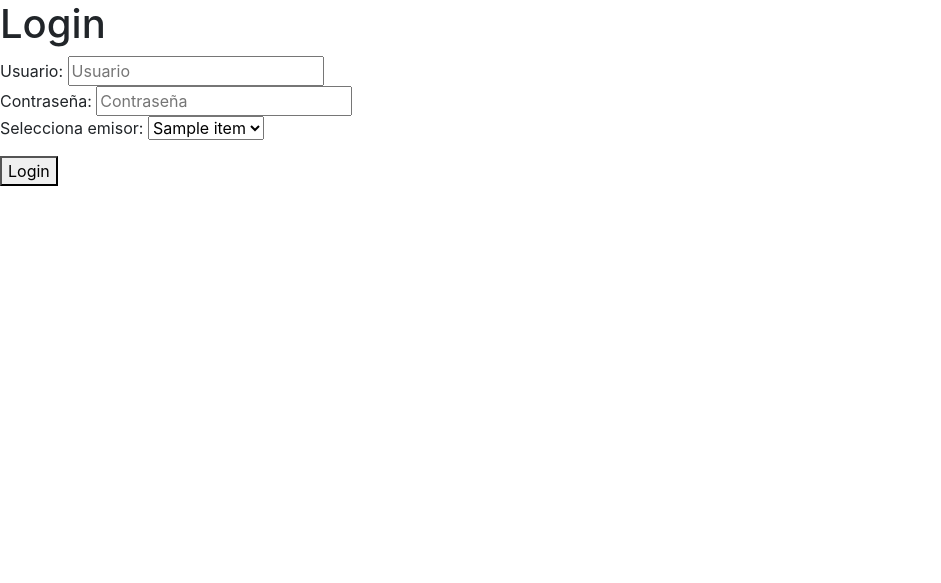
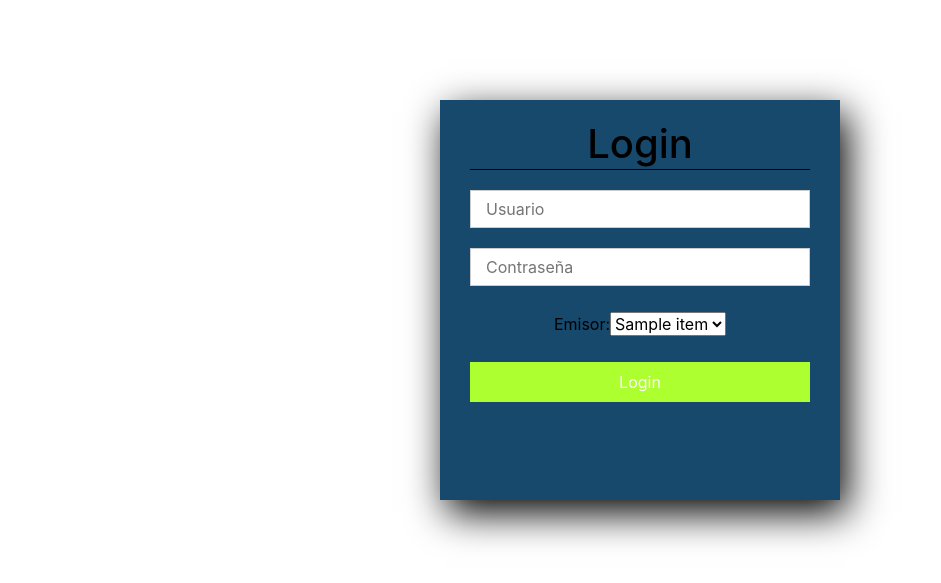
Before and after one commit to JossueJativa/ModeladoDeSoftware, a Django app: page / in a window 1280 px wide. Shown: the top 583 px of the page, without its empty margins (0-941 px from the left). Run offline with Django 4.2, Linux system fonts and the light colour scheme; tables that the repository leaves empty hold one stand-in row (values such as "Sample post"); a database or web service that is not in the repository returns one stand-in record (values such as "Sample title"); data that the repository does not hold is empty; some libraries are stand-ins or nearby versions.

Commit message:
Ingreso de styles para login

```diff
--- a/RecursosHumanos/CentroCostos/css/styles.css
+++ b/RecursosHumanos/CentroCostos/css/styles.css
@@ -1,3 +1,3 @@
 h1{
-    color: green;
+    color: rgb(22, 73, 107);
 }
--- a/RecursosHumanos/CentroCostos/templates/index.html
+++ b/RecursosHumanos/CentroCostos/templates/index.html
@@ -3,21 +3,83 @@
 <head>
     <title>Login TTHH</title>
     <link rel="stylesheet" href="https://stackpath.bootstrapcdn.com/bootstrap/4.4.1/css/bootstrap.min.css" integrity="sha384-Vkoo8x4CGsO3+Hhxv8T/Q5PaXtkKtu6ug5TOeNV6gBiFeWPGFN9MuhOf23Q9Ifjh" crossorigin="anonymous">
+
+    <style>
+        *{
+            margin: 0;
+            padding: 0;
+            box-sizing: borcer-box;
+        }
+
+        .form-login{
+            width: 400px;
+            height: 400px;
+            background-color: rgb(22, 73, 107);
+            margin: auto;
+            margin-top: 100px;
+            box-shadow: 7px 13px 37px #000;
+            padding: 20px 30px;
+            color: black;
+        }
+
+        .form-login h1{
+            margin:0;
+            text-align: center;
+            height: 50px;
+            margin-bottom: 20px;
+            border-bottom: 1px solid;
+            front-size: 30px;
+        }
+
+        body{
+            front-family: arial;
+        }
+
+        .control{
+            width: 100%;
+            border: 1px solid #ccc;
+            margin-bottom: 20px;
+            padding: 6px 15px;
+            front-size: 16px;
+            front-weight: bold;
+        }
+
+        .form-group{
+            width: 100%;
+            text-align: center;
+            margin-bottom: 20px;
+            padding: 6px 15px;
+            front-size: 16px;
+            front-weight: bold;
+        }
+
+        .button{
+            width: 100%;
+            height: 40px;
+            background-color: greenyellow;
+            border: none;
+            color: white;
+            margin-bottom: 20px;
+        }
+    </style>
+
 </head>
 <body>
-    <h1>Login</h1>
     <form action="{%url 'login'%}" method="post">
         {% csrf_token %}
-        Usuario: <input type="text" name="username" placeholder="Usuario"><br>
-        Contraseña: <input type="password" name="password" placeholder="Contraseña"><br>
+        <section class="form-login">
+            <h1>Login</h1>
+            <input class="control" type="text" name="username" placeholder="Usuario"><br>
+            <input class="control" type="password" name="password" placeholder="Contraseña"><br>
             <div class="form-group">
-            Selecciona emisor: <select name="emisor">
+                Emisor:<select name="emisor">
                     {% for data in emisores %}
                         <option>{{data.NombreEmisor}}</option>
                     {% endfor %}
                 </select>
             </div>
-        <button type="submit">Login</button>
+            <button class="button" type="submit">Login</button>
+        </section>
     </form>
 </body>
 </html>
--- a/RecursosHumanos/CentroCostos/templates/layout.html
+++ b/RecursosHumanos/CentroCostos/templates/layout.html
@@ -5,7 +5,7 @@
 <head>
     <title> {% block title %} TTHH {% endblock  %}</title>
     <link rel="stylesheet" href="https://stackpath.bootstrapcdn.com/bootstrap/4.4.1/css/bootstrap.min.css" integrity="sha384-Vkoo8x4CGsO3+Hhxv8T/Q5PaXtkKtu6ug5TOeNV6gBiFeWPGFN9MuhOf23Q9Ifjh" crossorigin="anonymous">
-    <link rel="stylesheet" type="text/css" href="../styles.css">
+    <link rel="stylesheet" type="text/css" href={% static 'styles.css' %}>
 </head>
 <body>
     {% block body %}
```
Lines whose indentation alone changed are shown as unchanged.
